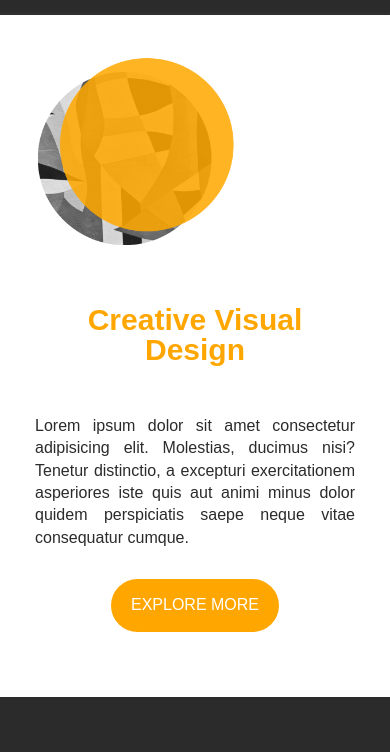
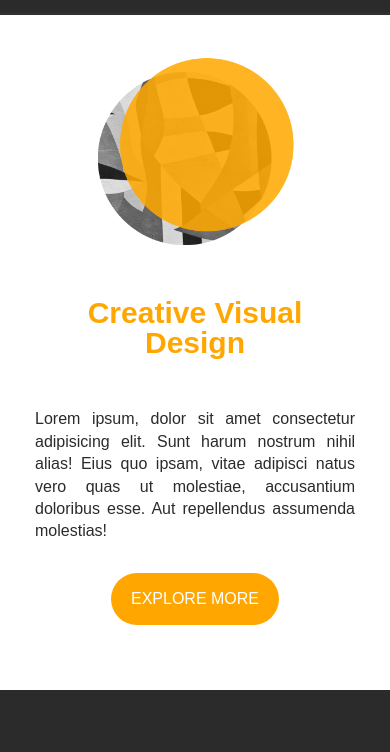
Before and after one commit to marjomarie/basic-cvd, a plain HTML site: page index.html in a window 390 px wide. Shown: the part 88-840 px from the top of the page. Drawn offline with Linux system fonts and the light colour scheme.

Commit message:
index 100%

```diff
--- a/index.html
+++ b/index.html
@@ -36,8 +36,19 @@
     </div>
 </header>
 
-
 <section class="banner" id="banner">
+    <div class="container">
+        <div class="banner__wrapper">
+            <div class="banner__text">
+                <h1>Creative Visual Design</h1>
+                <p>Lorem ipsum, dolor sit amet consectetur adipisicing elit. Sunt harum nostrum nihil alias! Eius quo ipsam, vitae adipisci natus vero quas ut molestiae, accusantium doloribus esse. Aut repellendus assumenda molestias!</p>
+                <a href="" class="btn bg--primary">EXPLORE MORE</a>
+            </div>
+            <img src="/img/Hero.png" alt="">
+        </div>
+    </div>
+ </section>
+<!-- <section class="banner" id="banner">
     <div class="container">
         <div class="banner__wrapper">
             <div class="banner__text">
@@ -48,7 +59,7 @@
             <img src="/img/Hero.png" alt="">
         </div>
     </div>
-</section>
+</section> -->
 
 <section class="srvc">
     <div class="container">
--- a/style.css
+++ b/style.css
@@ -243,32 +243,33 @@ opacity: 0;
 }
 @media screen and (max-width:500px){
   .banner{
-    padding-left: 2rem;
-    padding-right: 2rem;
-  }
-  .banner .banner__wrapper{
-    display: grid;
-    grid-template-columns: 1fr;
-  }
-  .banner .banner__text {
-    order: 2;
+    padding-left:2rem;
+    padding-right:2rem;
+  }
+  .banner .banner__wrapper {
+    display:grid;
+    grid-template-columns:1fr;
+  }
+  .banner .banner__text{
+    order:2;
   }
   .banner .banner__text h1{
-    font-size: 3rem;
+    font-size:3rem;
     text-align: center;
   }
   .banner .banner__text a{
-    display: flex;
-    width: fit-content;
-    margin: 0 auto;
+    display:flex;
+    width:fit-content;
+    margin:0 auto;
   }
   .banner img{
-    /* justify-content: center; */
-    width: 20rem;
-    margin: 0 25%;
-    /* margin:0 auto; */
-  }
-}
+    width:20rem;
+    margin:0 auto;
+  }
+}
+
+
+
 
 /* SRV */
 .srvc {
```
